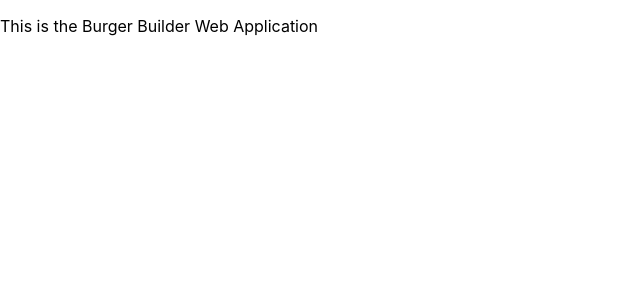
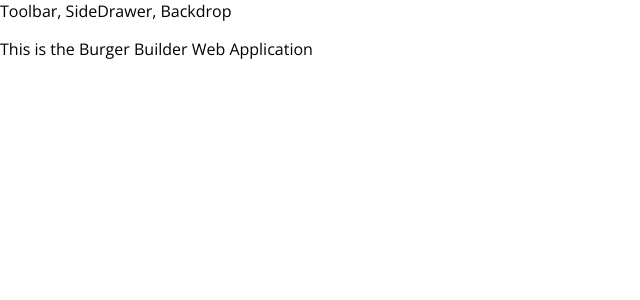
Before and after one commit to kmatsum/burger-builder, a React (Create React App) app: page / in a window 1280 px wide. Shown: the top 300 px of the page, without its empty margins (0-640 px from the left). Built offline with nearby package versions, Linux system fonts and the light colour scheme.

Commit message:
Initial Setup of the main Layout and HOCs

```diff
--- a/public/index.html
+++ b/public/index.html
@@ -24,6 +24,7 @@
       work correctly both with client-side routing and a non-root public URL.
       Learn how to configure a non-root public URL by running `npm run build`.
     -->
+    <!-- Import the Open-Sans font family from Google Fonts -->
     <link href="https://fonts.googleapis.com/css2?family=Open+Sans:wght@400;700&display=swap" rel="stylesheet">
     <title>Burger Builder</title>
   </head>
--- a/src/App.js
+++ b/src/App.js
@@ -1,11 +1,18 @@
+//React Imports
 import React from 'react';
+//Layout Imports
+import Layout from './components/Layout/Layout';
 
-function App() {
+//Component Function =========================
+class App extends React.Component {
+  //Render JSX ===============
+  render() {
     return (
       <div>
+        <Layout>
           <p>This is the Burger Builder Web Application</p>
+        </Layout>
       </div>
     );
   }
-
-export default App;
+} export default App;
--- /dev/null
+++ b/src/components/Layout/Layout.js
@@ -0,0 +1,13 @@
+//React Import
+import React from 'react';
+//Higher Order Component Import
+import Auxiliary from '../../hoc/Auxiliary';
+
+const layout = (props) => (
+    <Auxiliary>
+        <div>Toolbar, SideDrawer, Backdrop</div>
+        <main>
+            {props.children}
+        </main>
+    </Auxiliary>
+); export default layout;
--- /dev/null
+++ b/src/hoc/Auxiliary.js
@@ -0,0 +1,3 @@
+const auxiliary = (props) => props.children;
+
+export default auxiliary;
--- a/src/index.css
+++ b/src/index.css
@@ -1,13 +1,7 @@
 body {
   margin: 0;
-  font-family: -apple-system, BlinkMacSystemFont, 'Segoe UI', 'Roboto', 'Oxygen',
-    'Ubuntu', 'Cantarell', 'Fira Sans', 'Droid Sans', 'Helvetica Neue',
-    sans-serif;
+  padding: 0;
+  font-family: "Open Sans", sans-serif;
   -webkit-font-smoothing: antialiased;
   -moz-osx-font-smoothing: grayscale;
 }
-
-code {
-  font-family: source-code-pro, Menlo, Monaco, Consolas, 'Courier New',
-    monospace;
-}
```
Lines whose indentation alone changed are shown as unchanged.
